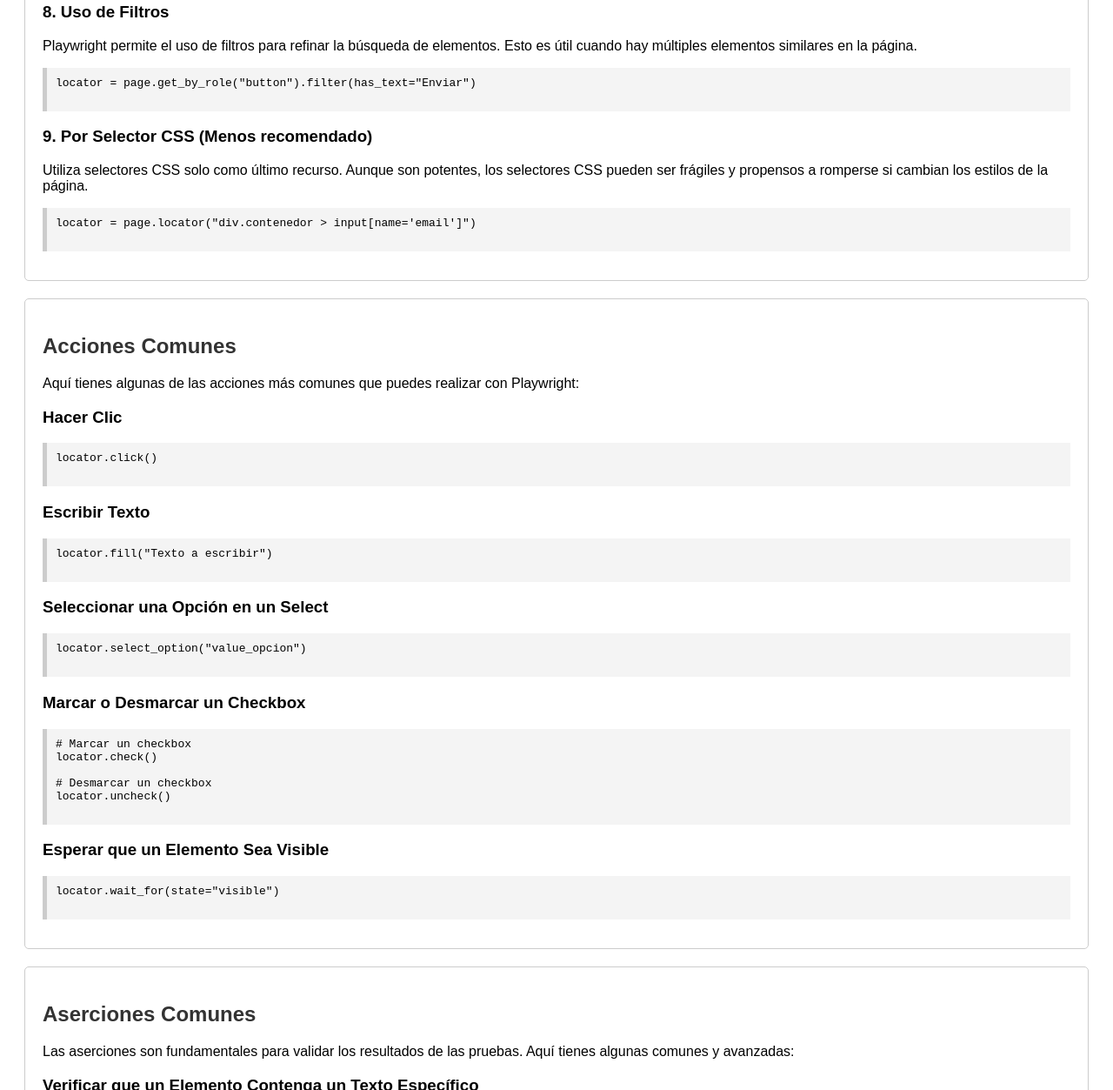
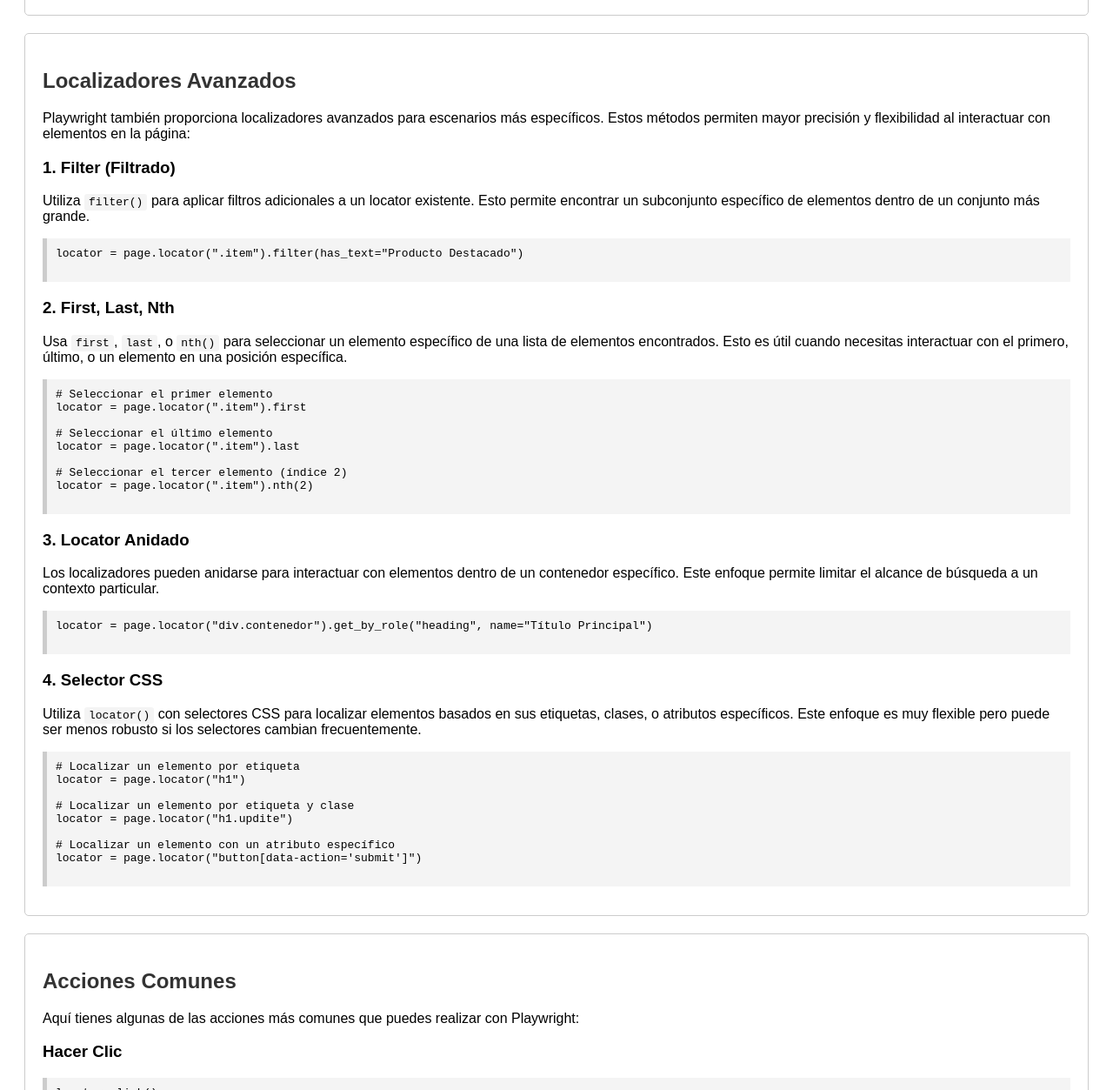
Before and after one commit to Bootcamp-QA/playwright-bqa, a plain HTML site: page index.html in a window 1280 px wide. Shown: the part 3535-4788 px from the top of the page at 87% size. Drawn offline with Linux system fonts and the light colour scheme.

Commit message:
Update index.html

```diff
--- a/index.html
+++ b/index.html
@@ -198,19 +198,50 @@ locator = page.get_by_title("Cerrar ventana")
     <pre>
 locator = page.get_by_test_id("submit-button")
     </pre>
+</section>
+    <section id="advanced-locators">
+    <h2>Localizadores Avanzados</h2>
+    <p>Playwright también proporciona localizadores avanzados para escenarios más específicos. Estos métodos permiten mayor precisión y flexibilidad al interactuar con elementos en la página:</p>
 
-    <h3>8. Uso de Filtros</h3>
-    <p>Playwright permite el uso de filtros para refinar la búsqueda de elementos. Esto es útil cuando hay múltiples elementos similares en la página.</p>
+    <h3>1. Filter (Filtrado)</h3>
+    <p>Utiliza <code>filter()</code> para aplicar filtros adicionales a un locator existente. Esto permite encontrar un subconjunto específico de elementos dentro de un conjunto más grande.</p>
     <pre>
-locator = page.get_by_role("button").filter(has_text="Enviar")
+locator = page.locator(".item").filter(has_text="Producto Destacado")
     </pre>
 
-    <h3>9. Por Selector CSS (Menos recomendado)</h3>
-    <p>Utiliza selectores CSS solo como último recurso. Aunque son potentes, los selectores CSS pueden ser frágiles y propensos a romperse si cambian los estilos de la página.</p>
+    <h3>2. First, Last, Nth</h3>
+    <p>Usa <code>first</code>, <code>last</code>, o <code>nth()</code> para seleccionar un elemento específico de una lista de elementos encontrados. Esto es útil cuando necesitas interactuar con el primero, último, o un elemento en una posición específica.</p>
     <pre>
-locator = page.locator("div.contenedor > input[name='email']")
+# Seleccionar el primer elemento
+locator = page.locator(".item").first
+
+# Seleccionar el último elemento
+locator = page.locator(".item").last
+
+# Seleccionar el tercer elemento (índice 2)
+locator = page.locator(".item").nth(2)
+    </pre>
+
+    <h3>3. Locator Anidado</h3>
+    <p>Los localizadores pueden anidarse para interactuar con elementos dentro de un contenedor específico. Este enfoque permite limitar el alcance de búsqueda a un contexto particular.</p>
+    <pre>
+locator = page.locator("div.contenedor").get_by_role("heading", name="Título Principal")
+    </pre>
+
+    <h3>4. Selector CSS</h3>
+    <p>Utiliza <code>locator()</code> con selectores CSS para localizar elementos basados en sus etiquetas, clases, o atributos específicos. Este enfoque es muy flexible pero puede ser menos robusto si los selectores cambian frecuentemente.</p>
+    <pre>
+# Localizar un elemento por etiqueta
+locator = page.locator("h1")
+
+# Localizar un elemento por etiqueta y clase
+locator = page.locator("h1.updite")
+
+# Localizar un elemento con un atributo específico
+locator = page.locator("button[data-action='submit']")
     </pre>
 </section>
+
 
 
     <section id="common-actions">
```
